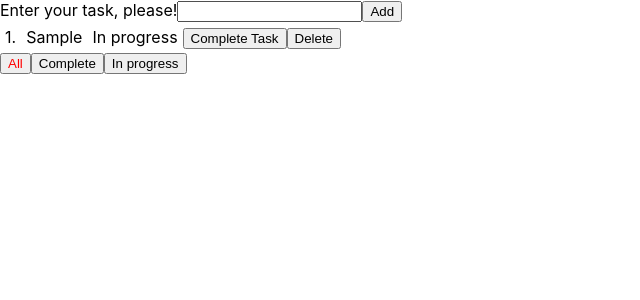
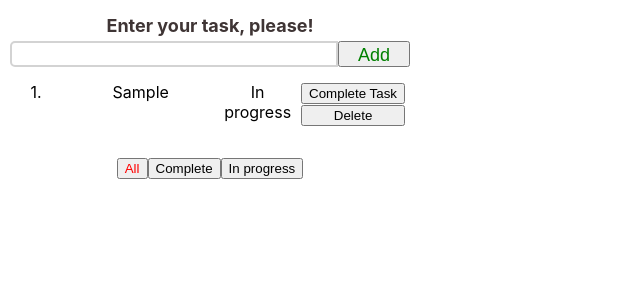
Before and after one commit to EugeneSheuchuk/ToDoLists, a React (Create React App) app: page / in a window 1280 px wide. Both pictures are taken after typing "Sample" into the empty fields and a click on the button "Add". Shown: the top 300 px of the page, without its empty margins (0-640 px from the left). Built offline with nearby package versions, Linux system fonts and the light colour scheme; the HTML template or start-up script is replaced by a standard one.

Commit message:
add some style to components

```diff
--- a/src/components/Button/Button.module.css
+++ b/src/components/Button/Button.module.css
@@ -1,3 +1,16 @@
 .activeButton {
     color: red;
 }
+.addTaskButton {
+    padding: 2px;
+    margin: 0;
+    vertical-align: top;
+    width: 18%;
+    height: 26px;
+    line-height: 20px;
+    font-size: 18px;
+    color: green;
+}
+.taskButton {
+    width: 100%;
+}
--- a/src/components/InputText/InputText.jsx
+++ b/src/components/InputText/InputText.jsx
@@ -1,9 +1,13 @@
 import React from "react";
+import style from './InputText.module.css';
 
 class InputText extends React.Component {
 
     render() {
-        const {imputId, imputValue, action, focus = false, keyAction = null, blur = null} = this.props;
+        const {
+            imputId, imputValue, action,
+            focus = false, keyAction = null, blur = null, name
+        } = this.props;
 
         return (
             <React.Fragment>
@@ -21,7 +25,8 @@ class InputText extends React.Component {
                            if (blur) {
                                blur();
                            }
-                       }}/>
+                       }}
+                       className={`${style[name]}`}/>
             </React.Fragment>
         );
     }
--- /dev/null
+++ b/src/components/InputText/InputText.module.css
@@ -0,0 +1,9 @@
+.taskInput {
+    width: 80%;
+    height: 20px;
+    line-height: 20px;
+    font-size: 18px;
+    border-bottom-left-radius: 5px;
+    border-top-left-radius: 5px;
+    border: 2px solid lightgray;
+}
--- a/src/components/list/List.jsx
+++ b/src/components/list/List.jsx
@@ -142,10 +142,21 @@ class List extends React.Component {
                             : item.taskText}
                     </div>
                     <div className={`${style.taskStatus} ${style.taskItem}`}>{item.taskStatus}</div>
-                    {item.taskStatus === status.inProcess
-                        ? <Button value={'Complete Task'} action={this.changeTaskStatus} itemId={item.taskId}/>
-                        : <Button value={'Undo'} action={this.changeTaskStatus} itemId={item.taskId}/>}
-                    <Button value={'Delete'} action={this.deleteTask} itemId={item.taskId}/>
+                    <div className={`${style.taskButtons} ${style.taskItem}`}>
+                        {item.taskStatus === status.inProcess
+                            ? <Button value={'Complete Task'}
+                                      action={this.changeTaskStatus}
+                                      itemId={item.taskId}
+                                      styleClass='taskButton'/>
+                            : <Button value={'Undo'}
+                                      action={this.changeTaskStatus}
+                                      itemId={item.taskId}
+                                      styleClass='taskButton'/>}
+                        <Button value={'Delete'}
+                                action={this.deleteTask}
+                                itemId={item.taskId}
+                                styleClass='taskButton'/>
+                    </div>
                 </div>
             );
         });
@@ -164,13 +175,15 @@ class List extends React.Component {
         }
 
         return (
-            <div>
-                <label htmlFor="textInput">Enter your task, please!
+            <div className={style.listContainer}>
+                <div className={style.proposal}>
+                    <label htmlFor="textInput">Enter your task, please!</label>
                     <InputText imputId={'textInput'}
                                imputValue={this.state.field}
-                               action={this.typeText}/>
-                </label>
-                <Button value={'Add'} action={this.addTask}/>
+                               action={this.typeText}
+                               name={'taskInput'}/>
+                    <Button value={'Add'} action={this.addTask} styleClass='addTaskButton'/>
+                </div>
                 <div className={style.tasksContainer}>
                     {tasks}
                     <div className={`${style.tasksFilter}`}>
--- a/src/components/list/List.module.css
+++ b/src/components/list/List.module.css
@@ -1,4 +1,35 @@
+.listContainer{
+    display: inline-block;
+    width: 400px;
+    padding: 10px;
+}
+.proposal {
+    margin-bottom: 10px;
+}
+.proposal label{
+    display: block;
+    text-align: center;
+    padding: 5px;
+    font-size: 18px;
+    font-weight: bold;
+    color: rgb(63, 53, 53);
+}
+.taskContainer {
+    display: grid;
+    grid-template-rows: 1fr;
+    grid-template-columns: 1fr 3fr 1fr 2fr;
+}
 .taskItem {
     display: inline-block;
     padding: 5px;
+    text-align: center;
+    min-height: 60px;
+    margin-bottom: 10px;
 }
+.taskText{
+    word-wrap: break-word;
+    overflow: auto;
+}
+.tasksFilter {
+    text-align: center;
+}
```
